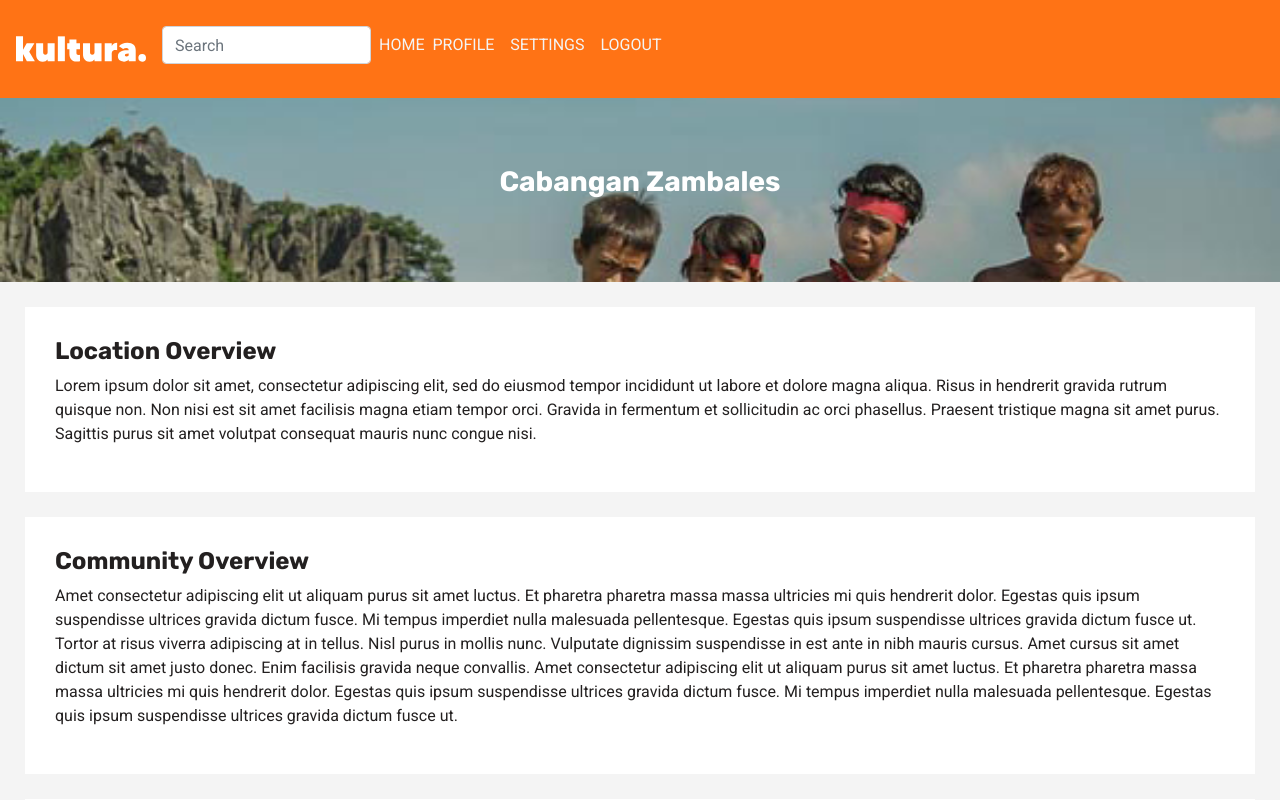
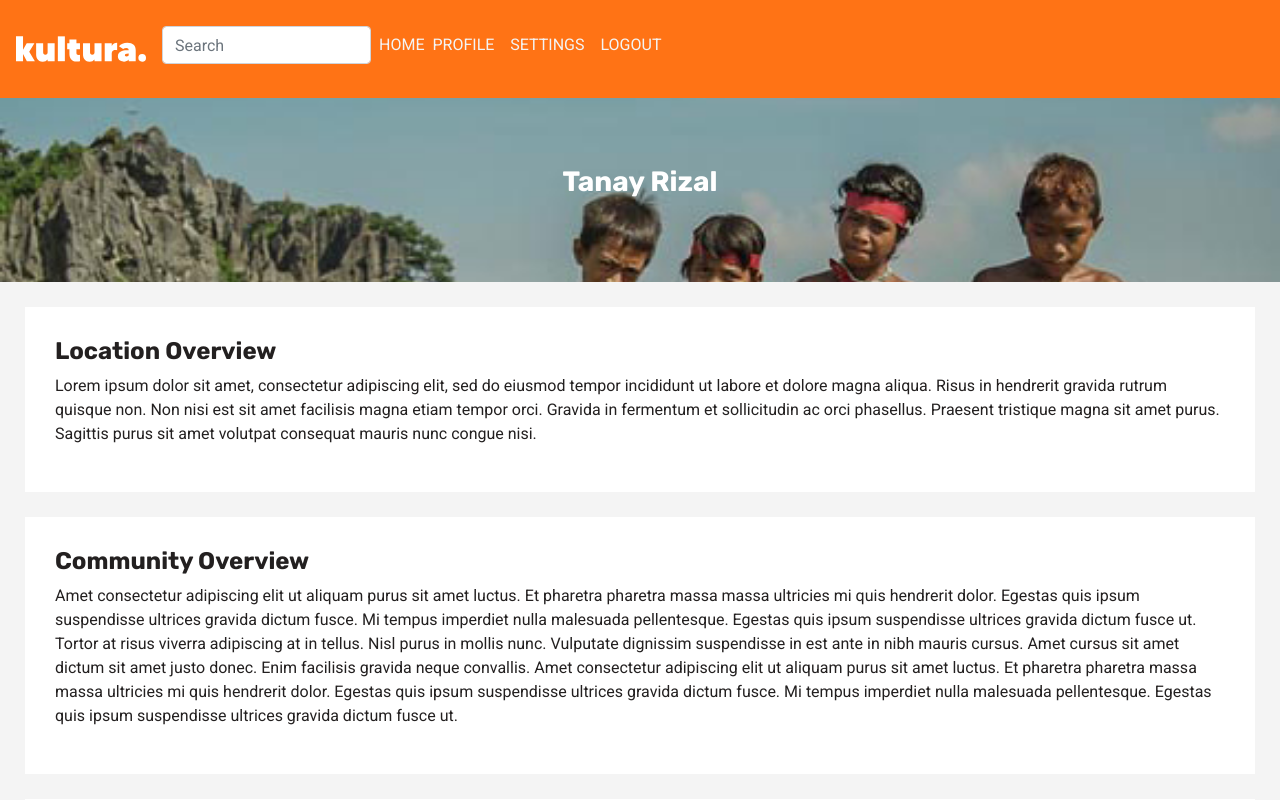
Before and after one commit to bluehacks2020/egg-soar-ugh-blue-hacks, a React (Create React App) app: page /location in a window 1280 px wide. Shown: the top 800 px of the page. Built offline with nearby package versions, Linux system fonts and the light colour scheme.

Commit message:
update info on location page

```diff
--- a/src/component/pages/LocationPage/LocationPage.js
+++ b/src/component/pages/LocationPage/LocationPage.js
@@ -1,13 +1,9 @@
 import React, { useState } from "react";
 import "./style.css";
 import { locations } from "../../../data/locations";
-import image from "../../../assets/images/dumagat.jpg";
-import Image from "react-bootstrap/Image";
 import Button from "react-bootstrap/Button";
 import Modal from "react-bootstrap/Modal";
 import Form from "react-bootstrap/Form";
-import InputGroup from "react-bootstrap/InputGroup";
-import FormControl from "react-bootstrap/FormControl";
 
 import Testimonial from "../../Testimonial";
 
@@ -40,11 +36,6 @@ const BookButton = (props) => {
               </Form.Label>
               <Form.Control type="text" />
               <Form.Label>
-                What will you do if the household you’re assigned to has a lot
-                of cockroaches?
-              </Form.Label>
-              <Form.Control type="text" />
-              <Form.Label>
                 Are you willing to sleep on a banig?
               </Form.Label>
               <Form.Control type="text" />
@@ -69,7 +60,7 @@ const BookButton = (props) => {
   );
 }
 const LocationPage = () => {
-  const data = locations.locations[0];
+  const data = locations.locations[2];
 
   return (
     <div className="LocationPage">
```
